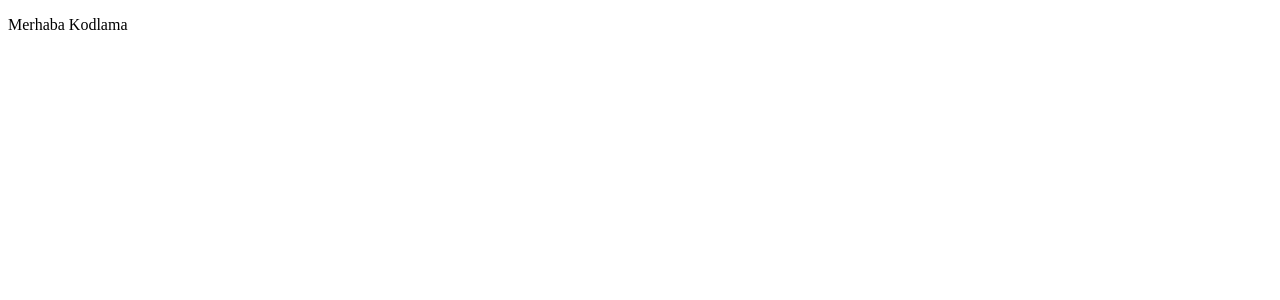
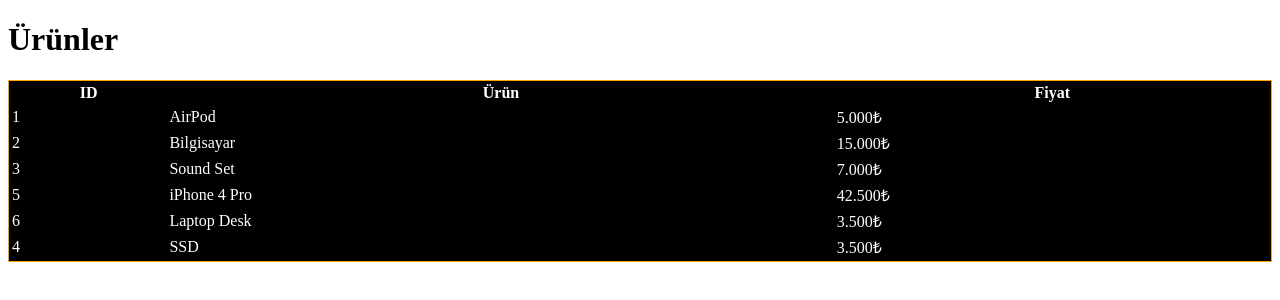
Before and after one commit to sefabayrak55/MVC-Bootcamp, a website: page index.html in a window 1280 px wide. Drawn offline with Linux system fonts and the light colour scheme.

Commit message:
Css created and imported to index page

```diff
--- a/index.html
+++ b/index.html
@@ -4,9 +4,51 @@
     <meta charset="UTF-8">
     <meta http-equiv="X-UA-Compatible" content="IE=edge">
     <meta name="viewport" content="width=device-width, initial-scale=1.0">
-    <title>MVC Bootcamp Section !</title>
+    <title>Products</title>
+    <link rel="stylesheet" href="./style.css"/>
 </head>
 <body>
-    <p>Merhaba Kodlama</p>
+    <h1>Ürünler</h1>
+    <table>
+        <thead>
+            <tr>
+                <th>ID</th>
+                <th>Ürün</th>
+                <th>Fiyat</th>
+            </tr>
+        </thead>
+        <tbody>
+            <tr>
+                <td>1</td>
+                <td>AirPod</td>
+                <td>5.000₺</td>
+            </tr>
+            <tr>
+                <td>2</td>
+                <td>Bilgisayar</td>
+                <td>15.000₺</td>
+            </tr>
+            <tr>
+                <td>3</td>
+                <td>Sound Set</td>
+                <td>7.000₺</td>
+            </tr>
+            <tr>
+                <td>5</td>
+                <td>iPhone 4 Pro</td>
+                <td>42.500₺</td>
+            </tr>
+            <tr>
+                <td>6</td>
+                <td>Laptop Desk</td>
+                <td>3.500₺</td>
+            </tr>
+            <tr>
+                <td>4</td>
+                <td>SSD</td>
+                <td>3.500₺</td>
+            </tr>
+        </tbody>
+    </table>
 </body>
 </html>
--- a/style.css
+++ b/style.css
@@ -1,5 +1,13 @@
 table{
-    background-color: #333;
+    background-color: black;
     color: white;
     border: orange 1px solid;
+    min-width: 500px;
+    width: 100%;
 }
+
+tr:hover {
+    cursor: pointer;
+    background-color: orange;
+
+}
```
